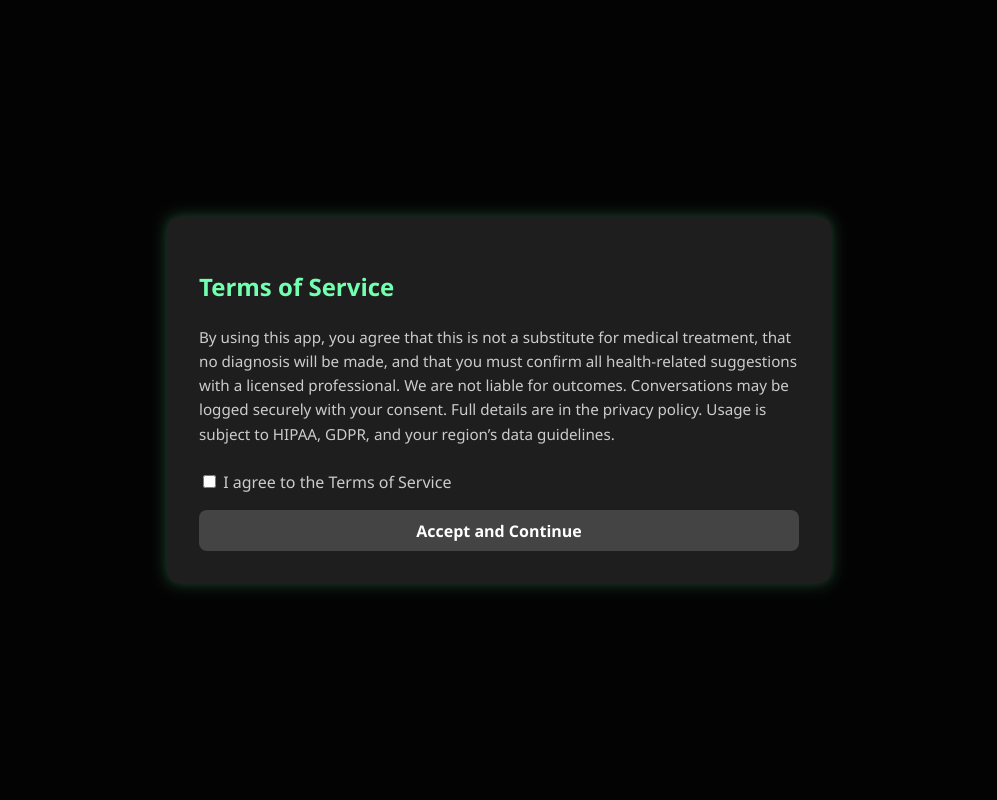
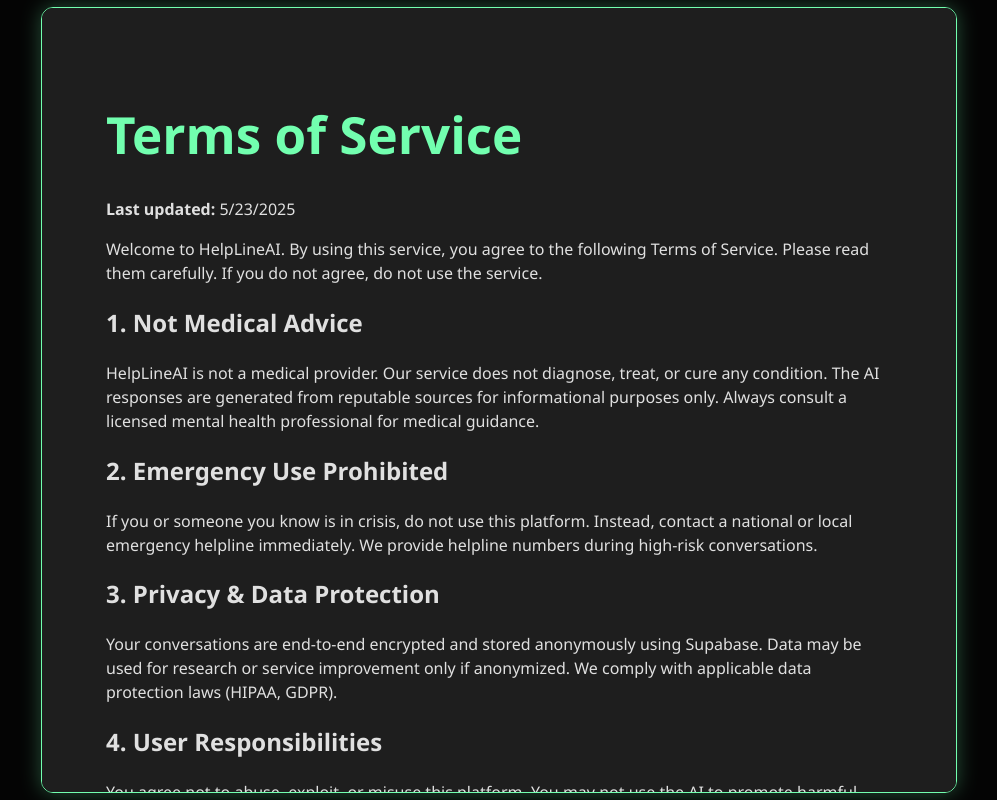
Before and after one commit to centic999/mental-health-ai, a React (Vite) app in the folder client/: page / in a window 1280 px wide. Shown: the whole page, without its empty margins (141-1138 px from the left). Built offline with nearby package versions, Linux system fonts and the light colour scheme; no server answers.

Commit message:
oiewjoijert

```diff
--- a/client/src/App.jsx
+++ b/client/src/App.jsx
@@ -48,10 +48,7 @@
   useEffect(() => {
     const loadChats = async () => {
       const { data: { user } } = await supabase.auth.getUser();
-      if (!user) {
-        console.warn("Not logged in. Skipping chat load.");
-        return;
-      }
+      if (!user) return;
 
       const { data, error } = await supabase
         .from('chats')
@@ -87,11 +84,7 @@
 
   const createNewChat = async () => {
     const id = uuidv4();
-    const newChat = {
-      id,
-      title: "New Chat",
-      messages: []
-    };
+    const newChat = { id, title: "New Chat", messages: [] };
 
     setChats((prev) => [newChat, ...prev]);
     setActiveChatId(id);
@@ -126,11 +119,14 @@
   const deleteChat = async (id) => {
     const { data: { user } } = await supabase.auth.getUser();
     if (user) {
-      const { error } = await supabase.from('chats').delete().eq('id', id).eq('user_id', user.id);
-      if (error) console.error("❌ Failed to delete chat from Supabase:", error.message);
+      const { error } = await supabase.from('chats')
+        .delete()
+        .eq('id', id)
+        .eq('user_id', user.id);
+      if (error) console.error("❌ Failed to delete chat:", error.message);
     }
 
-    setChats((prev) => prev.filter((chat) => chat.id !== id));
+    setChats((prev) => prev.filter(chat => chat.id !== id));
     if (activeChatId === id) setActiveChatId(null);
   };
 
@@ -174,14 +170,16 @@
   if (!consentGiven) {
     return (
       <div style={{
-        position: 'fixed', top: 0, left: 0, width: '100vw', height: '100vh',
+        position: 'fixed',
+        top: 0, left: 0,
+        width: '100vw', height: '100vh',
         background: 'linear-gradient(to bottom right, #1e1e1e, #2c2c2c)',
         display: 'flex', justifyContent: 'center', alignItems: 'center',
         zIndex: 1000, animation: 'fadeSlideUp 0.8s ease-out'
       }}>
         <div style={{
-          background: '#1e1e1e', padding: '2rem', borderRadius: '12px',
-          boxShadow: '0 0 20px rgba(114, 255, 175, 0.3)',
+          background: '#1e1e1e', padding: '2rem',
+          borderRadius: '12px', boxShadow: '0 0 20px rgba(114, 255, 175, 0.3)',
           textAlign: 'center', maxWidth: '90%', width: '400px',
           animation: 'fadeSlideUp 0.8s ease-out'
         }}>
@@ -195,9 +193,14 @@
           <button
             onClick={() => setConsentGiven(true)}
             style={{
-              background: '#4caf50', color: 'white', border: 'none',
-              padding: '0.6rem 1.2rem', fontSize: '1rem',
-              borderRadius: '8px', cursor: 'pointer', fontWeight: 'bold'
+              background: '#4caf50',
+              color: 'white',
+              border: 'none',
+              padding: '0.6rem 1.2rem',
+              fontSize: '1rem',
+              borderRadius: '8px',
+              cursor: 'pointer',
+              fontWeight: 'bold'
             }}
           >
             Agree and Continue
@@ -233,11 +236,15 @@
       <div style={{ flex: 1, display: 'flex', flexDirection: 'column', position: 'relative' }}>
         {authFeedback && (
           <div style={{
-            position: 'absolute', top: 10, left: '50%',
+            position: 'absolute',
+            top: 10, left: '50%',
             transform: 'translateX(-50%)',
-            background: '#ffcc00', color: 'black',
-            padding: '10px 20px', borderRadius: '8px',
-            fontWeight: 'bold', zIndex: 9999,
+            background: '#ffcc00',
+            color: 'black',
+            padding: '10px 20px',
+            borderRadius: '8px',
+            fontWeight: 'bold',
+            zIndex: 9999,
             animation: 'fadeSlideDown 0.3s ease-out'
           }}>
             {authFeedback}
@@ -248,15 +255,23 @@
           <Chat chat={activeChat} updateChat={updateChat} />
         ) : (
           <div className="landing-fade" style={{
-            flex: 1, display: 'flex', flexDirection: 'column',
-            justifyContent: 'center', alignItems: 'center',
-            textAlign: 'center', padding: '2rem',
-            color: '#f5f5f5', fontFamily: 'Segoe UI, sans-serif',
+            flex: 1,
+            display: 'flex',
+            flexDirection: 'column',
+            justifyContent: 'center',
+            alignItems: 'center',
+            textAlign: 'center',
+            padding: '2rem',
+            color: '#f5f5f5',
+            fontFamily: 'Segoe UI, sans-serif',
             background: 'linear-gradient(to bottom right, #1e1e1e, #2c2c2c)'
           }}>
             <h1 style={{
-              fontSize: '2.8rem', fontWeight: 'bold', marginBottom: '1rem',
-              color: '#72ffaf', textShadow: '0 0 10px rgba(114, 255, 175, 0.2)'
+              fontSize: '2.8rem',
+              fontWeight: 'bold',
+              marginBottom: '1rem',
+              color: '#72ffaf',
+              textShadow: '0 0 10px rgba(114, 255, 175, 0.2)'
             }}>
               HelpLineAi
             </h1>
--- a/client/src/components/TermsModal.jsx
+++ b/client/src/components/TermsModal.jsx
@@ -1,55 +1,61 @@
-import React, { useState } from 'react';
+import React from 'react';
+import TermsOfService from './TermsOfService';
 
-function TermsModal({ onAccept }) {
-  const [checked, setChecked] = useState(false);
-
+export default function TermsModal({ onAccept }) {
   return (
-    <div style={{
+    <div
+      style={{
         position: 'fixed',
-      top: 0, left: 0, width: '100vw', height: '100vh',
-      background: 'rgba(0,0,0,0.9)',
+        top: 0, left: 0,
+        width: '100vw', height: '100vh',
+        background: 'rgba(0, 0, 0, 0.85)',
         display: 'flex', justifyContent: 'center', alignItems: 'center',
-      zIndex: 9999
-    }}>
-      <div style={{
+        zIndex: 10000
+      }}
+    >
+      <div
+        style={{
+          width: '90%',
+          maxWidth: '850px',
+          maxHeight: '90vh',
+          overflowY: 'auto',
           background: '#1e1e1e',
           padding: '2rem',
           borderRadius: '12px',
-        width: '90%',
-        maxWidth: '600px',
-        maxHeight: '80vh',
-        overflowY: 'auto',
-        boxShadow: '0 0 15px rgba(114, 255, 175, 0.3)'
-      }}>
-        <h2 style={{ color: '#72ffaf' }}>Terms of Service</h2>
-        <p style={{ color: '#ccc', fontSize: '0.95rem', lineHeight: 1.6 }}>
-          By using this app, you agree that this is not a substitute for medical treatment, that no diagnosis will be made, and that you must confirm all health-related suggestions with a licensed professional. We are not liable for outcomes. Conversations may be logged securely with your consent. Full details are in the privacy policy. Usage is subject to HIPAA, GDPR, and your region’s data guidelines.
-        </p>
+          border: '1px solid #72ffaf',
+          boxShadow: '0 0 20px rgba(114, 255, 175, 0.3)',
+          animation: 'fadeSlideUp 0.6s ease-out'
+        }}
+      >
+        <TermsOfService />
 
-        <label style={{ display: 'block', marginTop: '1.5rem', color: '#ccc' }}>
-          <input type="checkbox" onChange={(e) => setChecked(e.target.checked)} /> I agree to the Terms of Service
-        </label>
-
+        <div style={{ textAlign: 'center', marginTop: '2rem' }}>
           <button
-          disabled={!checked}
             onClick={onAccept}
             style={{
-            marginTop: '1rem',
-            background: checked ? '#4caf50' : '#444',
-            color: '#fff',
-            padding: '0.6rem 1.2rem',
+              background: '#4caf50',
+              color: 'white',
+              padding: '0.8rem 2rem',
+              fontSize: '1rem',
+              fontWeight: 'bold',
               border: 'none',
               borderRadius: '8px',
-            fontWeight: 'bold',
-            cursor: checked ? 'pointer' : 'not-allowed',
-            width: '100%'
+              cursor: 'pointer'
             }}
           >
-          Accept and Continue
+            I Accept
           </button>
         </div>
       </div>
+
+      <style>
+        {`
+          @keyframes fadeSlideUp {
+            from { opacity: 0; transform: translateY(40px); }
+            to { opacity: 1; transform: translateY(0); }
+          }
+        `}
+      </style>
+    </div>
   );
 }
-
-export default TermsModal;
--- /dev/null
+++ b/client/src/components/TermsOfService.jsx
@@ -0,0 +1,69 @@
+import React from 'react';
+
+export default function TermsOfService() {
+  return (
+    <div style={{ padding: '2rem', maxWidth: '800px', margin: '0 auto', color: '#e0e0e0' }}>
+      <h1 style={{ color: '#72ffaf' }}>Terms of Service</h1>
+
+      <p><strong>Last updated:</strong> {new Date().toLocaleDateString()}</p>
+
+      <p>
+        Welcome to HelpLineAI. By using this service, you agree to the following Terms of Service.
+        Please read them carefully. If you do not agree, do not use the service.
+      </p>
+
+      <h2>1. Not Medical Advice</h2>
+      <p>
+        HelpLineAI is not a medical provider. Our service does not diagnose, treat, or cure any condition.
+        The AI responses are generated from reputable sources for informational purposes only.
+        Always consult a licensed mental health professional for medical guidance.
+      </p>
+
+      <h2>2. Emergency Use Prohibited</h2>
+      <p>
+        If you or someone you know is in crisis, do not use this platform. Instead, contact a national
+        or local emergency helpline immediately. We provide helpline numbers during high-risk conversations.
+      </p>
+
+      <h2>3. Privacy & Data Protection</h2>
+      <p>
+        Your conversations are end-to-end encrypted and stored anonymously using Supabase. Data may be used
+        for research or service improvement only if anonymized. We comply with applicable data protection
+        laws (HIPAA, GDPR).
+      </p>
+
+      <h2>4. User Responsibilities</h2>
+      <p>
+        You agree not to abuse, exploit, or misuse this platform. You may not use the AI to promote harmful
+        behavior or misinformation.
+      </p>
+
+      <h2>5. Age Restriction</h2>
+      <p>
+        You must be at least 13 years old to use this service. If you are under 18, parental consent is advised.
+      </p>
+
+      <h2>6. Account & Consent</h2>
+      <p>
+        If you create an account, you consent to securely storing minimal user metadata. You may request data
+        deletion at any time via your profile menu.
+      </p>
+
+      <h2>7. Service Updates</h2>
+      <p>
+        These Terms may change in the future. Users with accounts will be notified and must re-accept before
+        continuing to use the service.
+      </p>
+
+      <h2>8. Limitation of Liability</h2>
+      <p>
+        HelpLineAI and its developers are not liable for any damages resulting from use or misuse of this service.
+        This platform is for educational and support purposes only.
+      </p>
+
+      <p>
+        By clicking "I Accept", you confirm that you have read and understood these Terms.
+      </p>
+    </div>
+  );
+}
```
Lines whose indentation alone changed are shown as unchanged.
